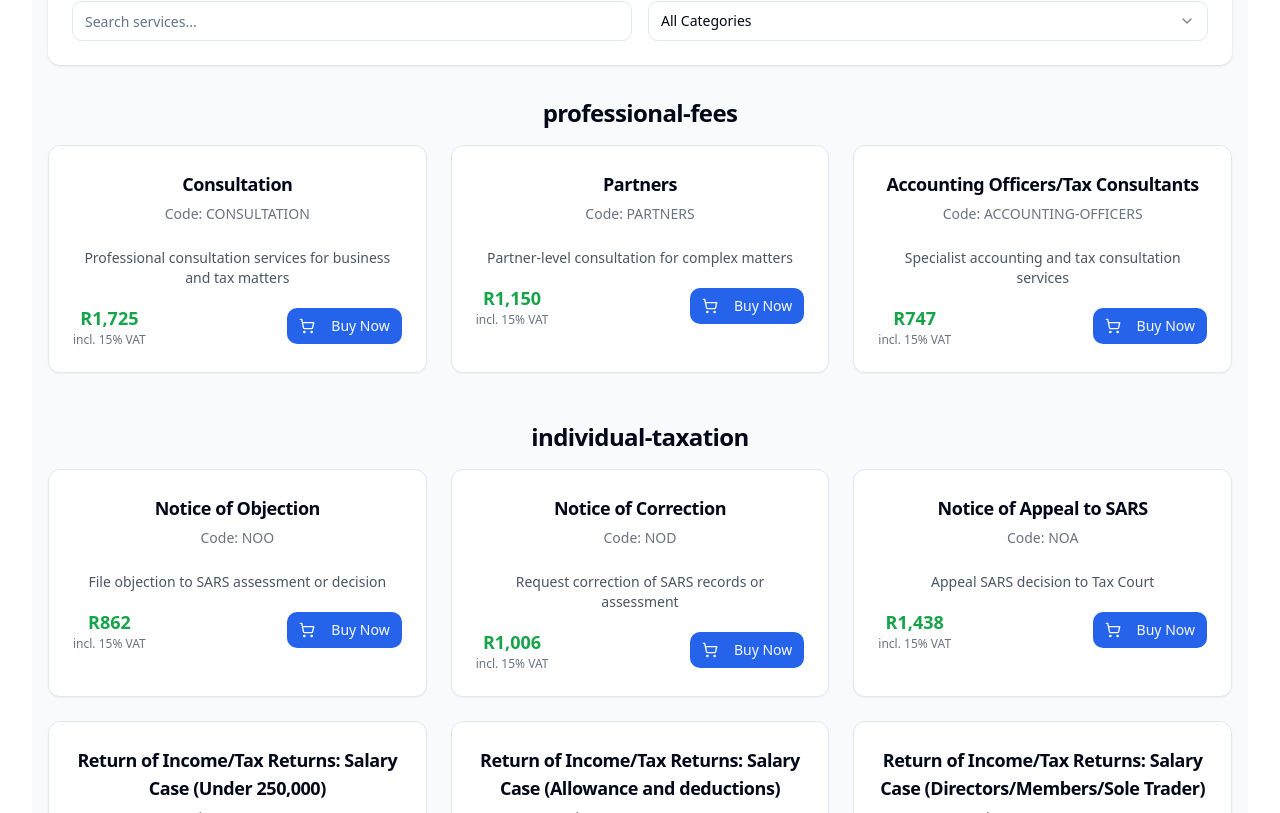
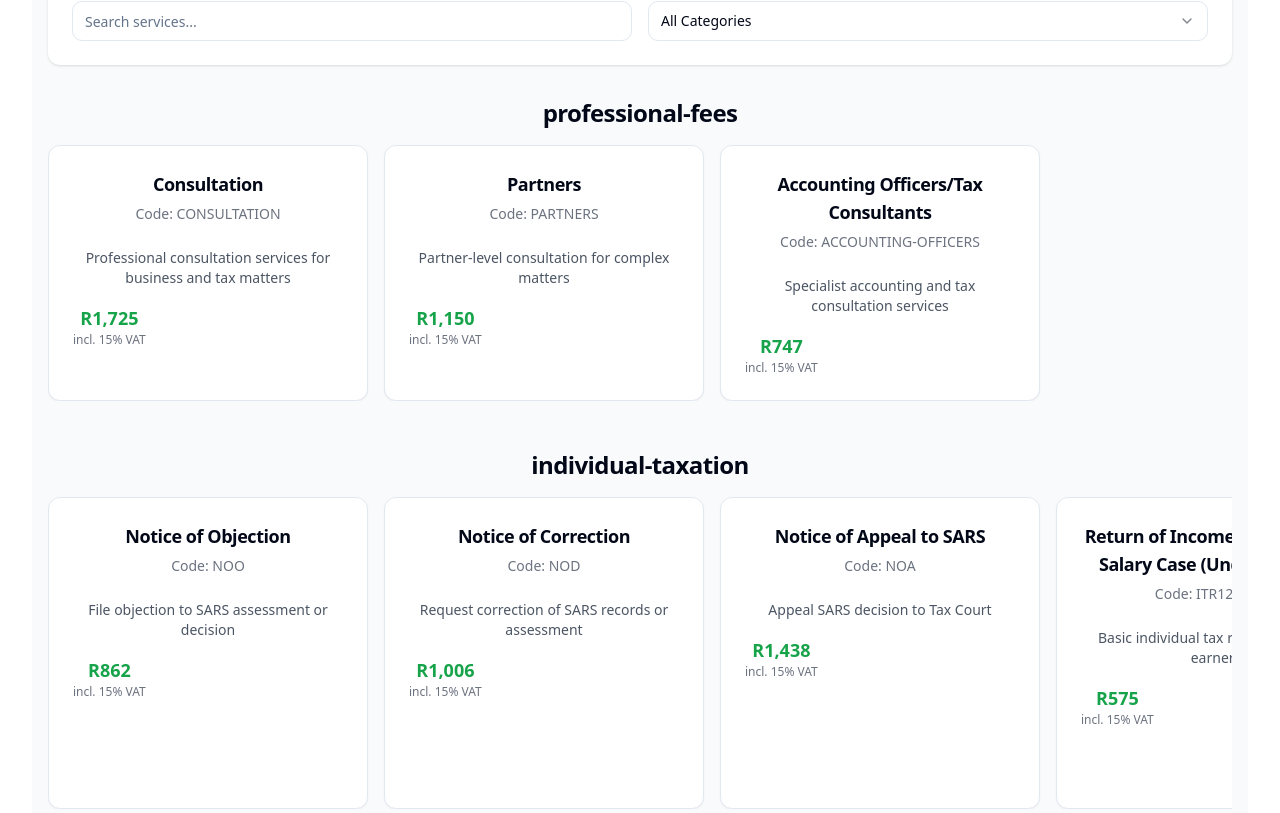
Before and after one commit to innocent118018/ij-langa-nexus, a React (Vite) app: page /pricing in a window 1280 px wide. Shown: the part 767-1580 px from the top of the page. Built offline with nearby package versions, Linux system fonts and the light colour scheme.

Commit message:
Code edited in Lovable Code Editor

```diff
--- a/src/pages/Pricing.tsx
+++ b/src/pages/Pricing.tsx
@@ -3,6 +3,7 @@ import { Button } from '@/components/ui/button';
 import { Input } from '@/components/ui/input';
 import { Card, CardContent, CardHeader, CardTitle } from '@/components/ui/card';
 import { Select, SelectContent, SelectItem, SelectTrigger, SelectValue } from '@/components/ui/select';
+import { Dialog, DialogContent, DialogHeader, DialogTitle } from "@/components/ui/dialog";
 import { useCart } from '@/hooks/useCart';
 import { useToast } from '@/hooks/use-toast';
 import { allServices, serviceCategories, ServiceData } from '@/data/services';
@@ -62,12 +63,11 @@ const featuredPackages = [
 const Pricing = () => {
   const [searchTerm, setSearchTerm] = useState('');
   const [selectedCategory, setSelectedCategory] = useState('all');
-  const [currentPage, setCurrentPage] = useState(1);
   const [currentSlide, setCurrentSlide] = useState(0);
+  const [selectedProduct, setSelectedProduct] = useState<ServiceData | null>(null);
+
   const { addToCart } = useCart();
   const { toast } = useToast();
-
-  const ITEMS_PER_PAGE = 30;
 
   const filteredServices = allServices.filter(service => {
     const matchesSearch = service.name.toLowerCase().includes(searchTerm.toLowerCase()) ||
@@ -77,12 +77,7 @@ const Pricing = () => {
     return matchesSearch && matchesCategory;
   });
 
-  const totalPages = Math.ceil(filteredServices.length / ITEMS_PER_PAGE);
-  const startIndex = (currentPage - 1) * ITEMS_PER_PAGE;
-  const endIndex = startIndex + ITEMS_PER_PAGE;
-  const currentServices = filteredServices.slice(startIndex, endIndex);
-
-  const groupedServices = currentServices.reduce((acc, service) => {
+  const groupedServices = filteredServices.reduce((acc, service) => {
     if (!acc[service.category]) {
       acc[service.category] = [];
     }
@@ -207,15 +202,9 @@ const Pricing = () => {
             <Input
               placeholder="Search services..."
               value={searchTerm}
-              onChange={(e) => {
-                setSearchTerm(e.target.value);
-                setCurrentPage(1);
-              }}
+              onChange={(e) => setSearchTerm(e.target.value)}
             />
-            <Select value={selectedCategory} onValueChange={(value) => {
-              setSelectedCategory(value);
-              setCurrentPage(1);
-            }}>
+            <Select value={selectedCategory} onValueChange={(value) => setSelectedCategory(value)}>
               <SelectTrigger>
                 <SelectValue placeholder="All Categories" />
               </SelectTrigger>
@@ -231,13 +220,18 @@ const Pricing = () => {
           </div>
         </div>
 
-        {/* Services Grid */}
+        {/* Services Slider */}
         {Object.entries(groupedServices).map(([category, services]) => (
           <section key={category} className="mb-12">
             <h2 className="text-2xl font-bold mb-4">{category}</h2>
-            <div className="grid grid-cols-1 md:grid-cols-2 lg:grid-cols-3 gap-6">
+            <div className="overflow-x-auto">
+              <div className="flex space-x-4">
                 {services.map(service => (
-                <Card key={service.code}>
+                  <Card
+                    key={service.code}
+                    className="w-80 flex-shrink-0 cursor-pointer"
+                    onClick={() => setSelectedProduct(service)}
+                  >
                     <CardHeader>
                       <CardTitle className="text-lg font-semibold">{service.name}</CardTitle>
                       <p className="text-sm text-gray-500">Code: {service.code}</p>
@@ -255,68 +249,42 @@ const Pricing = () => {
                         ) : (
                           <span className="text-amber-600 font-medium">Quote Required</span>
                         )}
-                      {service.price && (
-                        <Button size="sm" className="bg-blue-600 hover:bg-blue-700" onClick={() => handleAddToCart(service)}>
-                          <ShoppingCart className="h-4 w-4 mr-2" /> Buy Now
-                        </Button>
-                      )}
                       </div>
                     </CardContent>
                   </Card>
                 ))}
               </div>
+            </div>
           </section>
         ))}
 
-        {/* Pagination */}
-        {totalPages > 1 && (
-          <div className="flex justify-center items-center space-x-2 mt-12">
+        {/* Product Detail Dialog */}
+        <Dialog open={!!selectedProduct} onOpenChange={() => setSelectedProduct(null)}>
+          <DialogContent>
+            {selectedProduct && (
+              <>
+                <DialogHeader>
+                  <DialogTitle>{selectedProduct.name}</DialogTitle>
+                  <p className="text-sm text-gray-500">Code: {selectedProduct.code}</p>
+                </DialogHeader>
+                <div className="mt-4">
+                  <p>{selectedProduct.description}</p>
+                  {selectedProduct.price && (
+                    <p className="text-lg font-bold text-green-600 mt-2">
+                      R{Math.round(selectedProduct.price * 1.15).toLocaleString()} (incl. VAT)
+                    </p>
+                  )}
                   <Button
-              onClick={() => setCurrentPage(currentPage - 1)}
-              disabled={currentPage === 1}
-              variant="outline"
-              size="sm"
+                    className="mt-4 w-full bg-blue-600 hover:bg-blue-700"
+                    onClick={() => handleAddToCart(selectedProduct)}
                   >
-              Previous
-            </Button>
-            {Array.from({ length: Math.min(5, totalPages) }, (_, i) => {
-              let pageNum;
-              if (totalPages <= 5) {
-                pageNum = i + 1;
-              } else if (currentPage <= 3) {
-                pageNum = i + 1;
-              } else if (currentPage >= totalPages - 2) {
-                pageNum = totalPages - 4 + i;
-              } else {
-                pageNum = currentPage - 2 + i;
-              }
-
-              return (
-                <Button
-                  key={pageNum}
-                  onClick={() => setCurrentPage(pageNum)}
-                  variant={currentPage === pageNum ? "default" : "outline"}
-                  size="sm"
-                >
-                  {pageNum}
-                </Button>
-              );
-            })}
-            <Button
-              onClick={() => setCurrentPage(currentPage + 1)}
-              disabled={currentPage === totalPages}
-              variant="outline"
-              size="sm"
-            >
-              Next
+                    <ShoppingCart className="h-4 w-4 mr-2" /> Add to Cart
                   </Button>
                 </div>
+              </>
             )}
-
-        <div className="text-center text-gray-500 text-sm mt-4">
-          Showing {startIndex + 1}-{Math.min(endIndex, filteredServices.length)} of {filteredServices.length} services
-          {totalPages > 1 && ` (Page ${currentPage} of ${totalPages})`}
-        </div>
+          </DialogContent>
+        </Dialog>
       </div>
     </div>
   );
```
Lines whose indentation alone changed are shown as unchanged.
